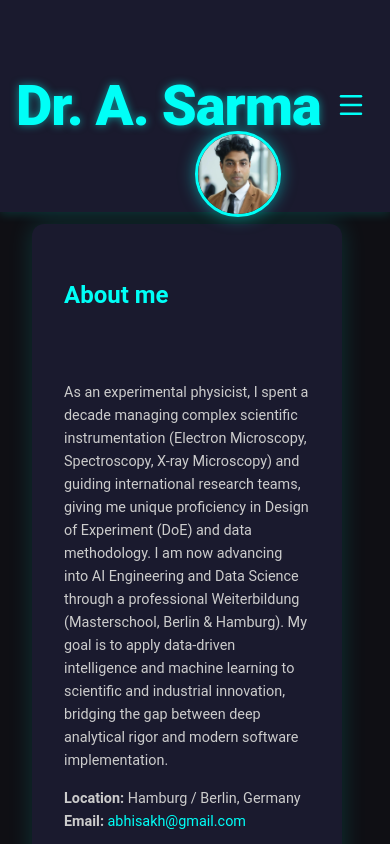
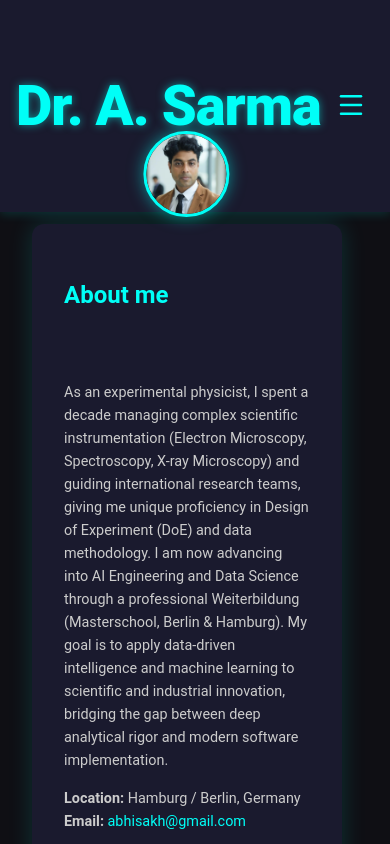
Before and after one commit to abhisakh/Advance_Portfolio, a React (Vite) app in the folder portfolio/: page /about in a window 390 px wide. Shown: the top 844 px of the page. Built offline with nearby package versions, Linux system fonts and the light colour scheme.

Commit message:
Added @media in profile.css the transform: translate(-60%,50%)

```diff
--- a/portfolio/src/styles/profile.css
+++ b/portfolio/src/styles/profile.css
@@ -48,8 +48,8 @@
   .profile-image-top-left {
     top: calc(var(--navbar-height) - 10.5rem);
     left: 50%;
-    transform: translateX(-60%);
-    transform: translateY(50%);
+    transform: translate(-60%,50%);
+    /* transform: translateY(50%); */
     width: 80px;
     height: 80px;
     z-index: 999;
```
